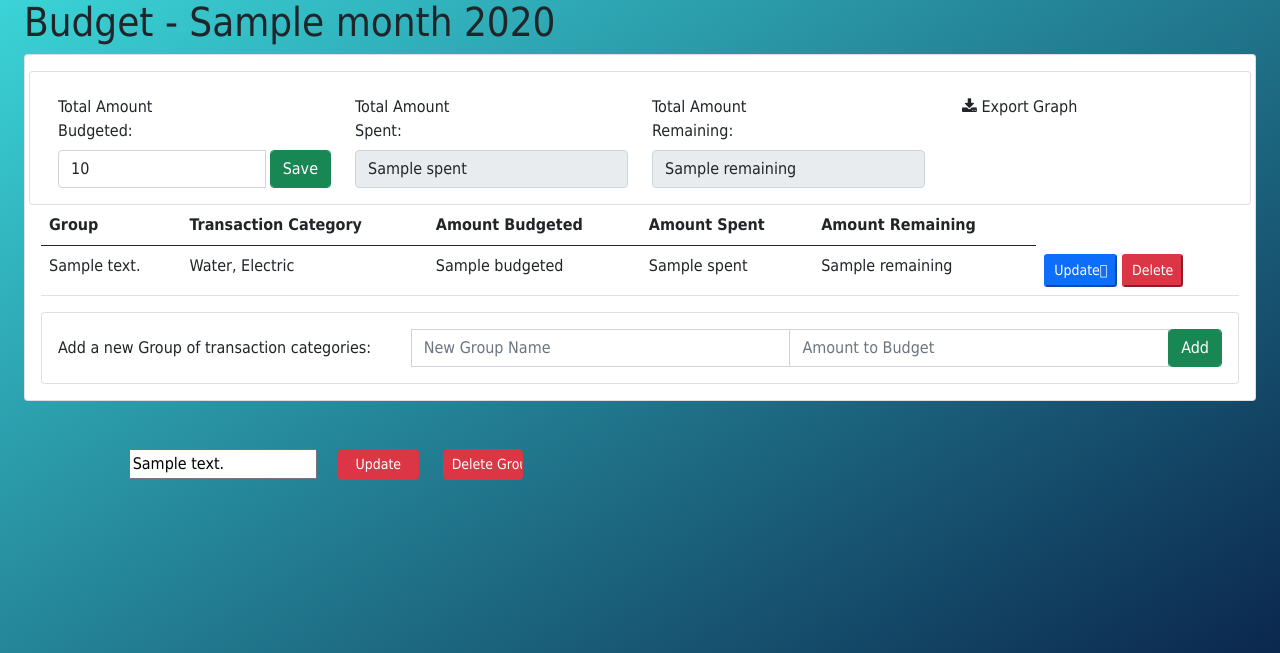
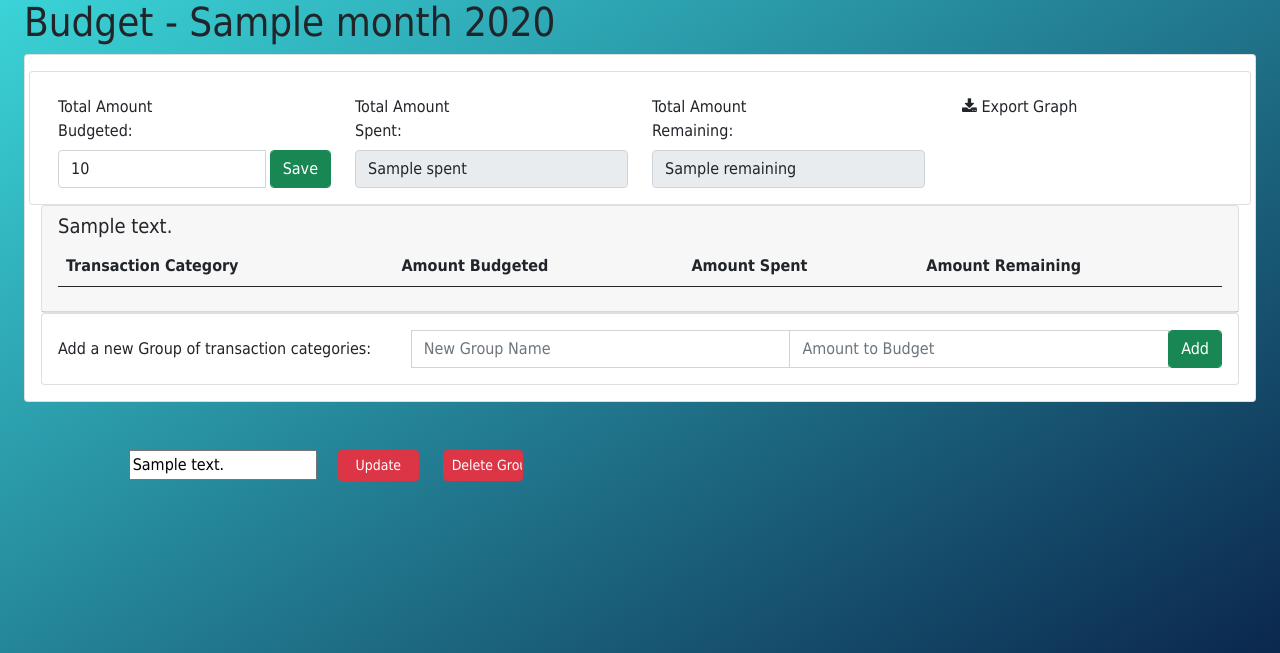
Before and after one commit to asa-leholland/BeaverHacks, a Django app: template BeaverStacks/BudgetApp/templates/index.html in a window 1280 px wide. Shown: the part 147-800 px from the top of the page. Run offline with Django 3.2, Linux system fonts and the light colour scheme; the template is opened without the code that fills it: most values are stand-ins (such as "Sample title", 1, 10 or a date in 2020); lists and menus that the app fills with data are empty; some libraries are stand-ins or nearby versions.

Commit message:
Breaking out budget table by groups

```diff
--- a/BeaverStacks/BudgetApp/templates/index.html
+++ b/BeaverStacks/BudgetApp/templates/index.html
@@ -79,10 +79,20 @@
 									</div>
 								</div>
 							</div>
+														{% for group in groups %}
+									<script type="text/javascript" src="https://res.cloudinary.com/dxfq3iotg/raw/upload/v1567487539/jquery.tabledit.js"></script>
+									<div class="mt-100">
+										<div class="row">
+											<div class="col-md-12">
+												<div class="card">
+													<div class="card-header">
+														<h5>{{ group.description }}</h5>
+														<div class="card-block">
+															<div class="table-responsive">
 																<table class="table">
 																	<thead>
 																		<tr>
-										<th scope="col">Group</th>
+																			<th style="display: none; width : 2px">#</th>
 																			<th scope="col">Transaction Category</th>
 																			<th scope="col">Amount Budgeted</th>
 																			<th scope="col">Amount Spent</th>
@@ -90,34 +100,32 @@
 																		</tr>
 																	</thead>
 																	<tbody>
-									{% for group in groups %}
+																		{% for category in categories %}
+																			{% if group.id == group_category.group_id %}
+																				{% if category.id == group_category_id %}
+																					 <form method="POST">{% csrf_token %}
 																						<tr>
-											<th scope="row" style="display: none;">{group.description}}</th>
-											<td class="tabledit-view-mode" style="cursor: pointer;">
-												<span class="tabledit-span">{{group.description}}</span>
-												<input class="tabledit-input form-control input-sm" type="text" name="description" value={{group.description}} style="display: none;" disabled="">
-											</td>
-											<td>Water, Electric</td>
-											<td class="tabledit-view-mode" style="cursor: pointer;">
-												<span class="tabledit-span">{{group.budgeted}}</span>
-												<input class="tabledit-input form-control input-sm" type="text" name="budgeted" value={{group.budgeted}} style="display: none;" disabled="">
-											</td>
-											<td class="tabledit-view-mode" style="cursor: pointer;">
-												<span class="tabledit-span">{{group.spent}}</span>
-												<input class="tabledit-input form-control input-sm" type="text" name="spent" value={{group.spent}} style="display: none;" disabled="">
-											</td>
-											<td class="tabledit-view-mode" style="cursor: pointer;">
-												<span class="tabledit-span">{{group.remaining}}</span>
-												<input class="tabledit-input form-control input-sm" type="text" name="remaining" value={{group.remaining}} style="display: none;" disabled="">
-											</td>
-											<td>
-												<button type="submit" class="btn-sm btn-primary">Update<i class="fas fa-edit"></i></button>
-												<button type="submit" class="btn-sm btn-danger">Delete<i class="far fa-trash-alt"></i></button>
-											</td>
+																							<td style="display: none; width : 2px"><input type="hidden" value='{{ category.id }}' name="primary_key"></td>
+																							<td><input type="text" class="form-control" value='{{ category.budgeted }}' name="category_description"></td>
+																							<td><input type="text" class="form-control" value='{{ category.spent }}' name="category_spent"></td>
+																							<td><input type="date" class="form-control" value='{{ category.remaining }}' name="category_remaining"></td>
+																							<td><input type="submit" class="form-control btn-sm btn-primary" value="Update" name="update_category"></td>
+																							<td><input type="submit" class="form-control btn-sm btn-danger" value="Delete" name="delete_category"></td>
 																						</tr>
+																					</form>
+																				{% endif %}
+																			{% endif %}
 																		{% endfor %}
 																	</tbody>
 																</table>
+															</div>
+														</div>
+													</div>
+												</div>
+											</div>
+										</div>
+									</div>
+							{% endfor %}
 							<div class="card">
 								<div class="card-body">
 									<div class="row">
```
Also changed, not shown: BeaverStacks/db.sqlite3. Lines whose indentation alone changed are shown as unchanged.
